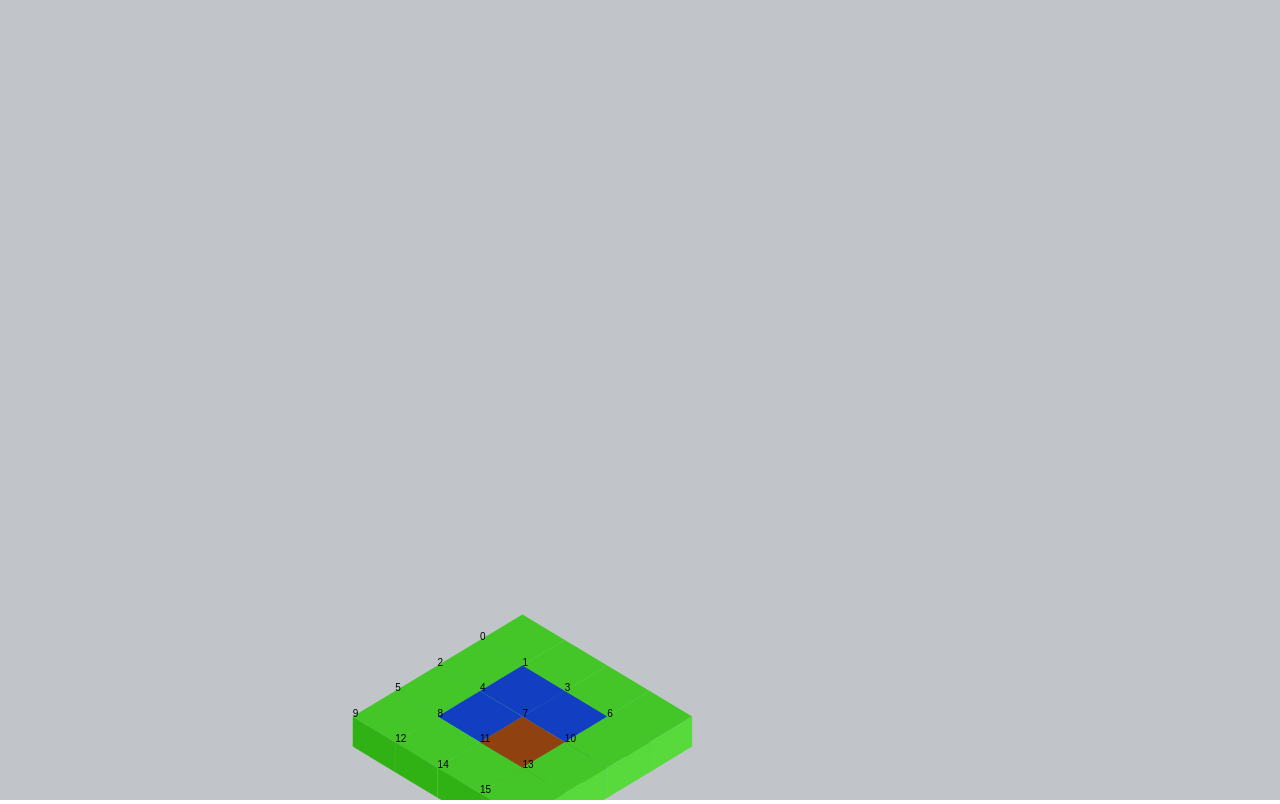
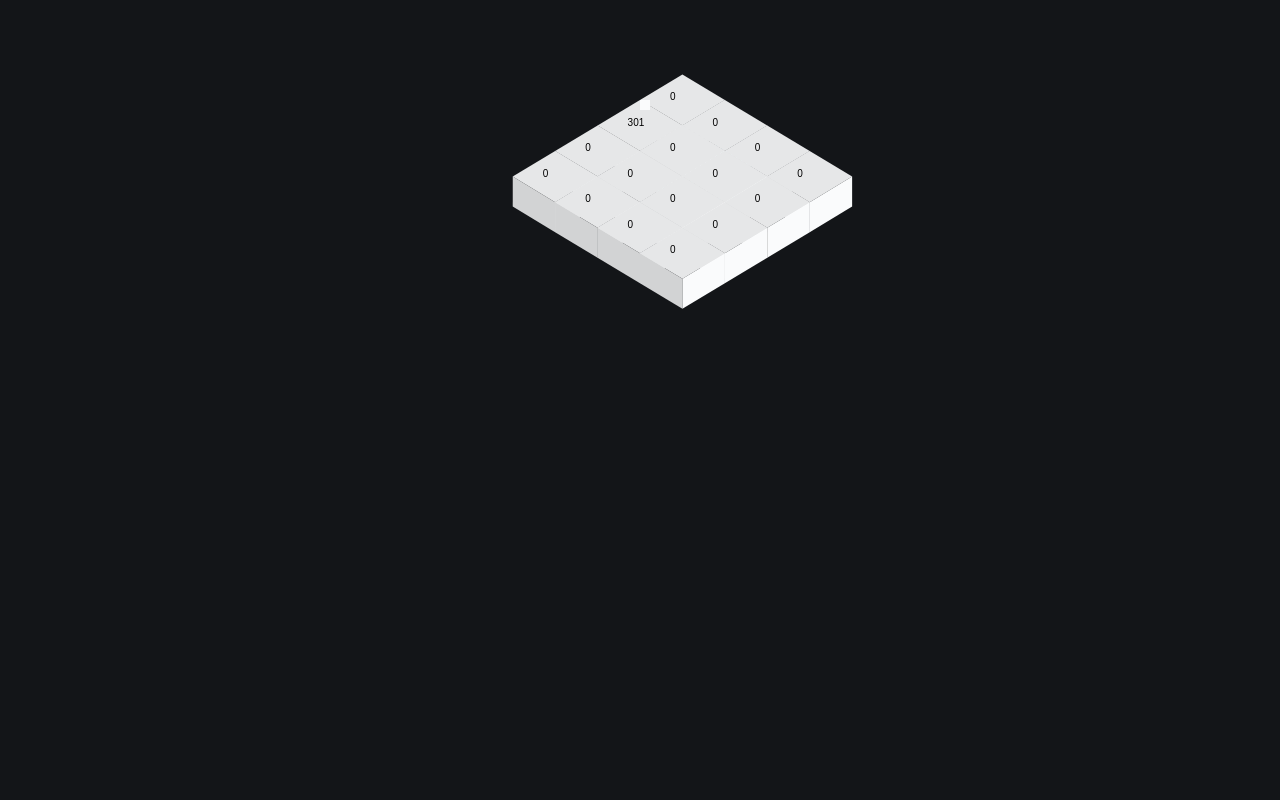
Before and after one commit to alternative451/ismoetwic, a plain HTML site: page index.html in a window 1280 px wide. Drawn offline with Linux system fonts and the light colour scheme.

Commit message:
Update index.html

```diff
--- a/index.html
+++ b/index.html
@@ -12,6 +12,10 @@
 
 
 <script>
+    const DEBUG = {
+        TILE: false,
+        FLUID: false,
+    }
 
 function LightenDarkenColor(col, amt) {
 
@@ -49,20 +53,72 @@ function LightenDarkenColor(col, amt) {
     c.height = window.innerHeight
 
     ctx = c.getContext("2d")
+    const cl = () => {
 
-    ctx.fillStyle = "#C1C5C9"
-    ctx.fillRect(0,0,window.innerWidth, window.innerHeight)
+        ctx.fillStyle = "#131518"
+        ctx.fillRect(0,0,window.innerWidth, window.innerHeight)
 
+    }
 
     const map = [
         1, 1, 1, 1,
-        1, 0, 0, 1,
-        1, 0, 2, 1,
+        1, 1, 1, 1,
+        1, 1, 1, 1,
         1, 1, 1, 1,
     ]
+
+    const elevations = [
+        1,1,1,1,
+        1,4,3,1,
+        1,1,3,1,
+        1,1,1,1,
+    ]
+
+    //Helpers
+    const getNeg = (i) => {
+        // 8 voisins
+
+    }
+
+    // FLUIDS
+    const SOURCE_IDS = [1]
+
+    const fluids = [
+        0,0,0,0,
+        0,0,0,0,
+        0,0,0,0,
+        0,0,0,0,
+    ]
+    const FLUID_PROPAGATION = 1
+    const FLUID_GROTHS = 1
+    const FLUID_LIMIT = 100
+
+    const propagate = () => {
+        for(let i  = 0; i < fluids.length; i++) {
+            if(i === SOURCE_IDS[0]) {
+                fluids[i] += FLUID_GROTHS
+
+            }
+            if(fluids[i] >= FLUID_LIMIT) {
+                const neightboursIds = getNeg(i)
+            }
+        }
+    }
+
+    const drawFluids = () => {
+        for(let i = 0; i < mapW; i ++) {
+            for(let j = 0; j < mapH; j ++) {
+                const fluidProj = proj(i, j)
+                ctx.fillStyle="#000"
+                ctx.fillText(fluids[i * mapH + j], fluidProj.x + camOffsetX + TILE_SIZE, fluidProj.y + camOffsetY)
+            }
+        }
+    }
+
+
     const ids = [
-        "#123FC1",
-        "#44c629",
+        "#343536",
+        "#e6E7E8",
         "#904110",
     ]
 
@@ -71,8 +127,8 @@ function LightenDarkenColor(col, amt) {
 
 
 
-    const camOffsetX = -160
-    const camOffsetY = -160
+    const camOffsetX = 0
+    const camOffsetY = 100
     const camOffsetZ = 0
 
     const TILE_SIZE = 30
@@ -81,7 +137,18 @@ function LightenDarkenColor(col, amt) {
     const H = W * Math.sin(37 * Math.PI / 180)
 
     const O_X = window.innerWidth / 2
-    const O_Y = window.innerHeight
+    const O_Y = 0
+    // AGENT
+    let agX = 0
+    let agY = 0
+    let dirFlags = {}
+    window.onkeydown = (e) => {
+        dirFlags[e.code] = true
+    }
+    window.onkeyup = (e) => {
+        dirFlags[e.code] = false
+    }
+
 
 
 
@@ -93,70 +160,88 @@ function LightenDarkenColor(col, amt) {
         return LightenDarkenColor(color, -20)
     }
 
-    const drawAgent = (x, y) => {
+    const proj = (x, y) => {
+        return {x: O_X + (x * W - y * W), y : O_Y + (x * H + y * H) }
+    }
 
+    const MOOVE_SPEED = .1
+    const upAgent = () => {
+        dirFlags['KeyW'] && (agY -= MOOVE_SPEED)
+        dirFlags['KeyS'] && (agY += MOOVE_SPEED)
+        dirFlags['KeyA'] && (agX -= MOOVE_SPEED)
+        dirFlags['KeyD'] && (agX += MOOVE_SPEED)
+    }
+
+    const drawAgent = () => {
+        const agPos = proj(agX, agY)
+        ctx.fillRect(agPos.x + camOffsetX, agPos.y + camOffsetY, 10, 10)
     }
 
     const drawTile = (id, posX, posY, posZ, d) => {
 
-        const posXScale = posX //* W
-        const posYScale = posY //* H
 
         ctx.beginPath()
-        ctx.moveTo(posXScale + camOffsetX, posYScale + camOffsetY)
-        ctx.lineTo(posXScale + camOffsetX + W, posYScale + camOffsetY + H)
-        ctx.lineTo(posXScale + camOffsetX + W * 2, posYScale + camOffsetY)
-        ctx.lineTo(posXScale + camOffsetX + W, posYScale + camOffsetY - H)
+        ctx.moveTo(posX + camOffsetX, posY + camOffsetY)
+        ctx.lineTo(posX + camOffsetX + W, posY + camOffsetY + H)
+        ctx.lineTo(posX + camOffsetX + W * 2, posY + camOffsetY)
+        ctx.lineTo(posX + camOffsetX + W, posY + camOffsetY - H)
         ctx.closePath()
         ctx.fillStyle = ids[id]
         ctx.fill()
 
         ctx.beginPath()
-        ctx.moveTo(posXScale + camOffsetX, posYScale + camOffsetY)
-        ctx.lineTo(posXScale + camOffsetX, posYScale + camOffsetY + TILE_SIZE)
-        ctx.lineTo(posXScale + camOffsetX + W, posYScale + camOffsetY + H + TILE_SIZE)
-        ctx.lineTo(posXScale + camOffsetX + W, posYScale + camOffsetY + H)
+        ctx.moveTo(posX + camOffsetX, posY + camOffsetY)
+        ctx.lineTo(posX + camOffsetX, posY + camOffsetY + TILE_SIZE)
+        ctx.lineTo(posX + camOffsetX + W, posY + camOffsetY + H + TILE_SIZE)
+        ctx.lineTo(posX + camOffsetX + W, posY + camOffsetY + H)
         ctx.closePath()
         ctx.fillStyle = darkColor(ids[id])
         ctx.fill()
 
         ctx.beginPath()
-        ctx.moveTo(posXScale + camOffsetX + W * 2, posYScale + camOffsetY)
-        ctx.lineTo(posXScale + camOffsetX + W * 2, posYScale + camOffsetY + TILE_SIZE)
-        ctx.lineTo(posXScale + camOffsetX + W, posYScale + camOffsetY + H + TILE_SIZE)
-        ctx.lineTo(posXScale + camOffsetX + W, posYScale + camOffsetY + H)
+        ctx.moveTo(posX + camOffsetX + W * 2, posY + camOffsetY)
+        ctx.lineTo(posX + camOffsetX + W * 2, posY + camOffsetY + TILE_SIZE)
+        ctx.lineTo(posX + camOffsetX + W, posY + camOffsetY + H + TILE_SIZE)
+        ctx.lineTo(posX + camOffsetX + W, posY + camOffsetY + H)
         ctx.closePath()
         ctx.fillStyle = clearColor(ids[id])
         ctx.fill()
+        if(DEBUG.TILE) {
 
-ctx.fillStyle = "#000"
-        ctx.fillText(d, posXScale + camOffsetX, posYScale + camOffsetY)
+            ctx.fillStyle = "#000"
+            ctx.fillText(d, posX + camOffsetX + W, posY + camOffsetY + H / 2)
+
+        }
     }
 
 
     const drawMap = () => {
         let d = 0
         for(let i = 0; i <= mapH + mapW; i ++) {
-            for(let j = Math.max(0, i - mapH + 1); j <= Math.min(i, mapW - 1); j ++) {
+            for(let y = Math.max(0, i - mapH + 1); y <= Math.min(i, mapW - 1); y ++) {
 
-                const y = j
-                const x = i - j
+                const x = i - y
 
+                const tilePos = proj(x, y)
 
-                const px = O_X + (x * W - y * W)
-                const py = O_Y + (x * H + y * H)
-
-                //console.log(x, y)
-
-                drawTile(map[x + y * mapH], px, py, 0, d++)
+                const mindex = x + y * mapH
+                for(let j = 0; j < elevations[mindex]; j ++) {
+                    drawTile(map[mindex], tilePos.x, tilePos.y, 0, d++)
+                }
             }
         }
     }
+    const l = () => {
+        cl()
+        drawMap()
+        upAgent()
+        propagate()
+        drawAgent()
+        drawFluids()
 
-    drawMap()
-
-
-
+        requestAnimationFrame(l)
+    }
+    l()
 
 
 </script>
```
